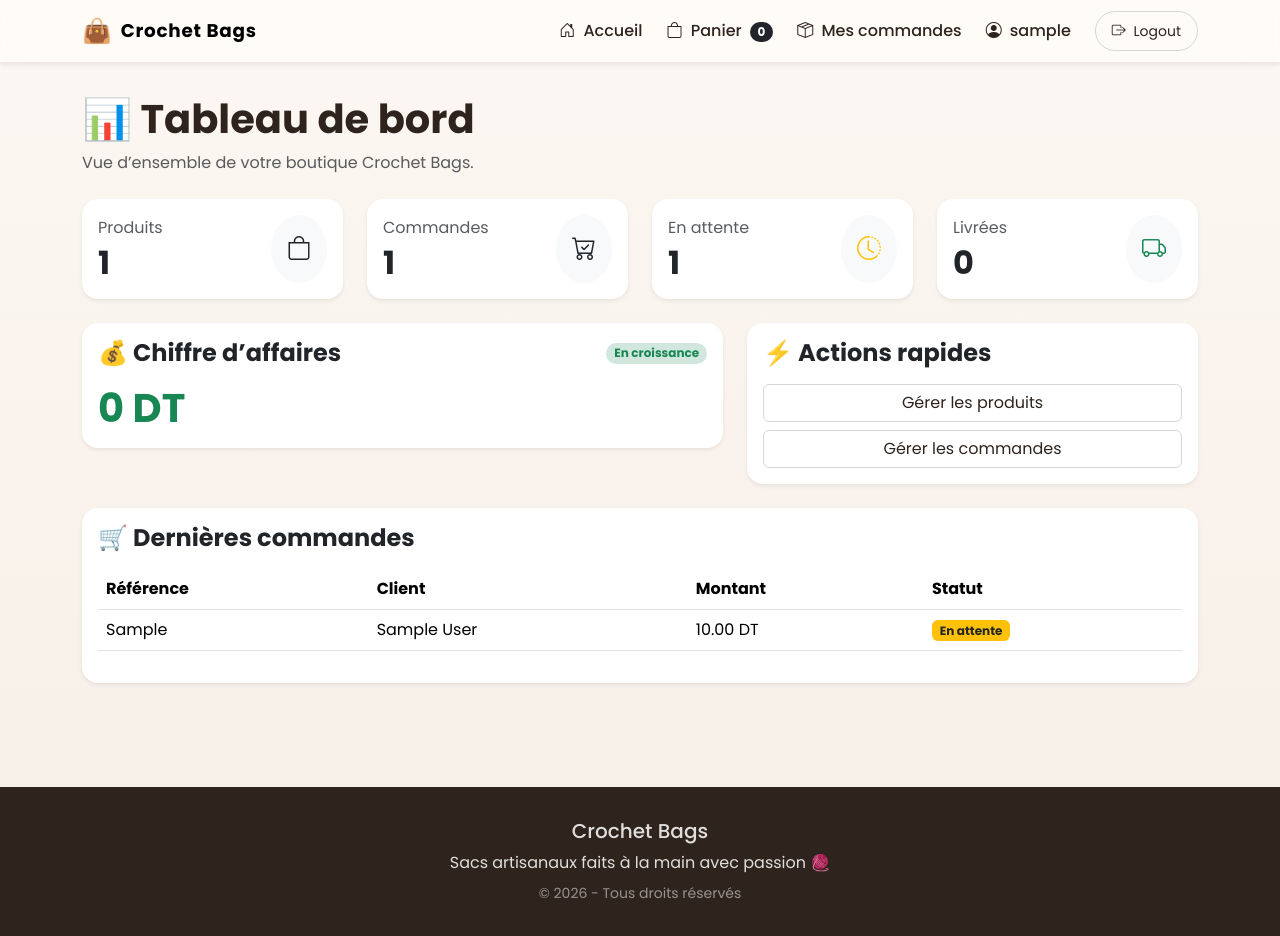
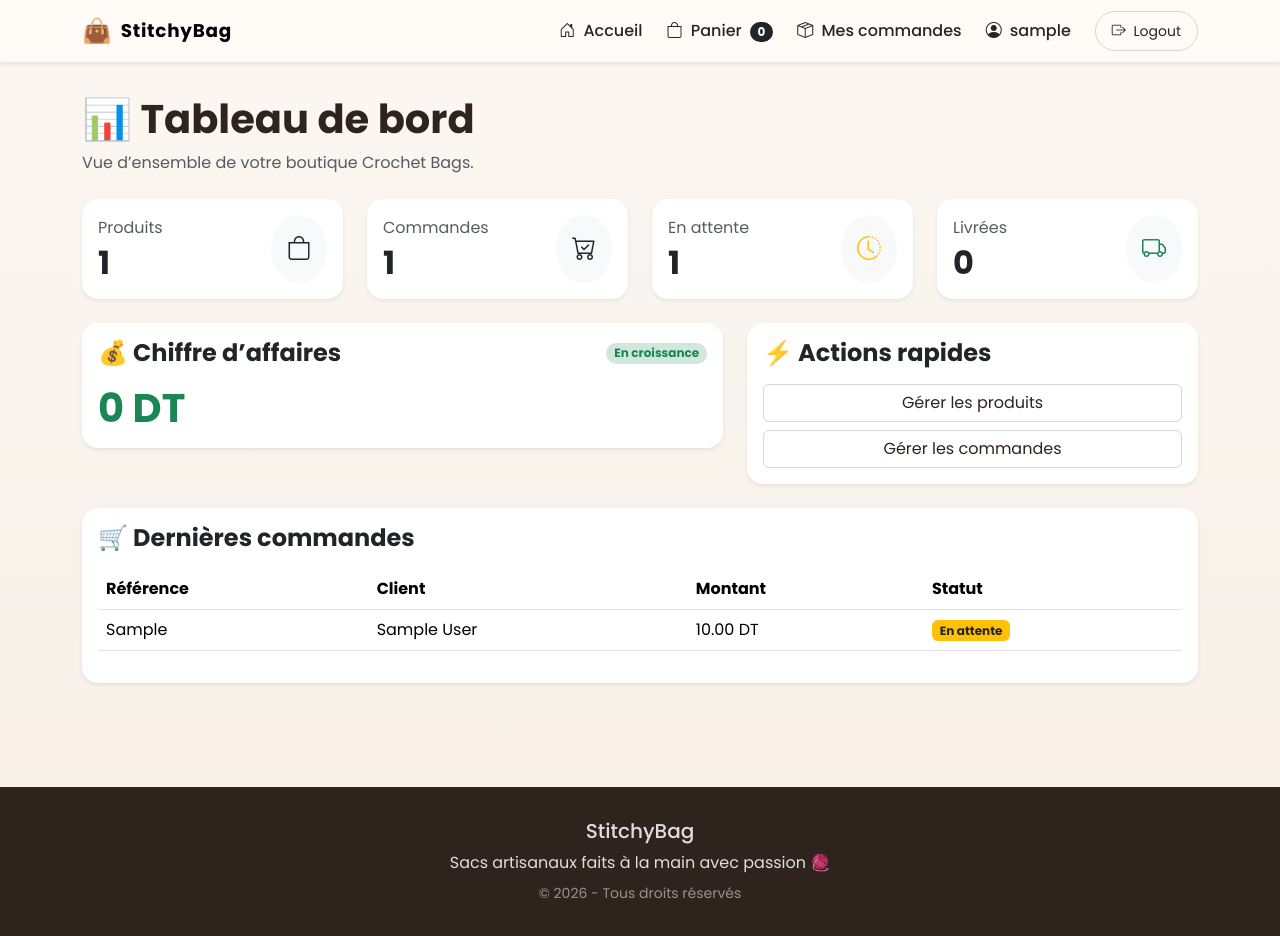
Before and after one commit to aymench19/StitchyBag, a Django app: page /dashboard/ in a window 1280 px wide. Run offline with Django 5.2, Linux system fonts and the light colour scheme; a user stored in the database is signed in; tables that the repository leaves empty hold one stand-in row (values such as "Sample post").

Commit message:
update site

```diff
--- a/config/settings.py
+++ b/config/settings.py
@@ -107,8 +107,7 @@ WSGI_APPLICATION = 'config.wsgi.application'
 
 DATABASES = {
     "default": dj_database_url.config(
-        default=os.getenv("DATABASE_URL", "sqlite:///db.sqlite3"),
-        conn_max_age=600
+        default=os.getenv("DATABASE_URL")
     )
 }
 
--- a/templates/base.html
+++ b/templates/base.html
@@ -4,7 +4,7 @@
 <head>
     <meta charset="UTF-8">
     <meta name="viewport" content="width=device-width, initial-scale=1">
-    <title>Crochet Bags</title>
+    <title>StitchyBag</title>
 
     <link href="https://fonts.googleapis.com/css2?family=Poppins:wght@300;400;500;600;700&display=swap" rel="stylesheet">
     <link href="https://cdn.jsdelivr.net/npm/bootstrap@5.3.3/dist/css/bootstrap.min.css" rel="stylesheet">
@@ -17,7 +17,7 @@
     <div class="container">
         <a class="navbar-brand fw-bold d-flex align-items-center gap-2" href="/">
             <span class="fs-4">👜</span>
-            <span>Crochet Bags</span>
+            <span>StitchyBag</span>
         </a>
 
         <button class="navbar-toggler" type="button" data-bs-toggle="collapse" data-bs-target="#menu">
@@ -92,7 +92,7 @@
 
 <footer class="footer-modern">
     <div class="container text-center">
-        <h5 class="mb-2">Crochet Bags</h5>
+        <h5 class="mb-2">StitchyBag</h5>
         <p class="mb-2">Sacs artisanaux faits à la main avec passion 🧶</p>
         <p class="small text-white-50 mb-0">© 2026 - Tous droits réservés</p>
     </div>
```
Also changed, not shown: 1 other file.
